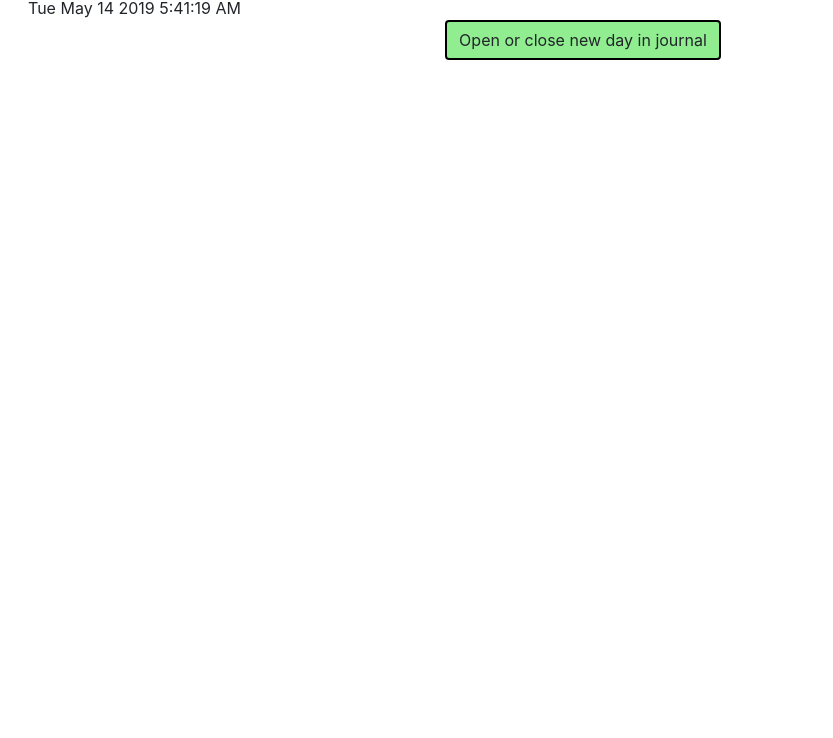
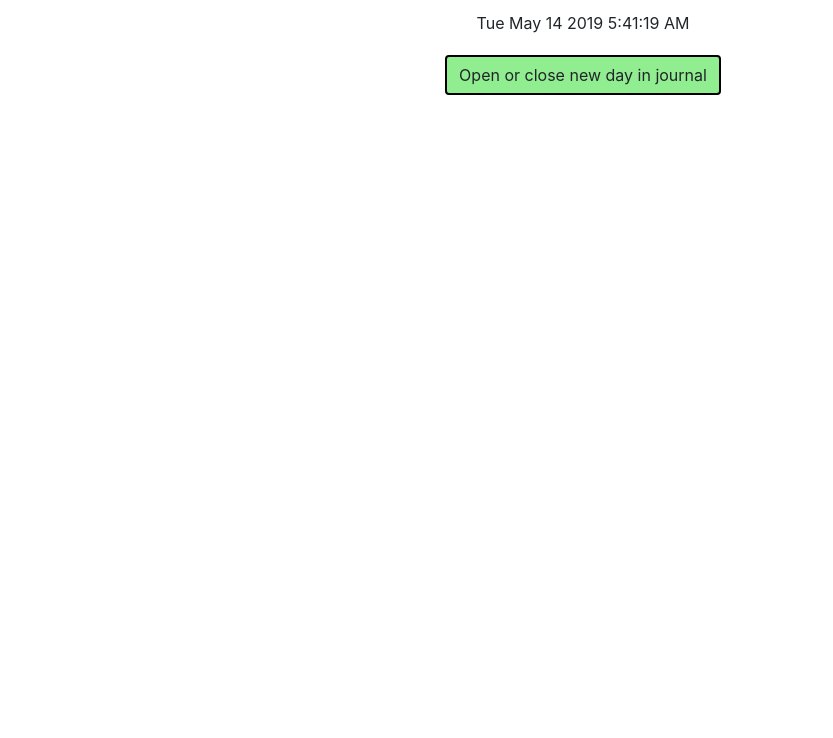
Before and after one commit to H-Len/gratitude-journal, a plain HTML site: page index.html in a window 1280 px wide. Shown: the part 62-800 px from the top of the page, without its empty margins (57-890 px from the left). Drawn offline with Linux system fonts and the light colour scheme.

Commit message:
add styling to date

```diff
--- a/css/styles.css
+++ b/css/styles.css
@@ -6,6 +6,12 @@ h1 {
 
 #journal {
   display: none;
+}
+
+#time {
+  margin: 10px;
+  padding: 10px;
+  text-align: center;
 }
 
 .btn {
```
